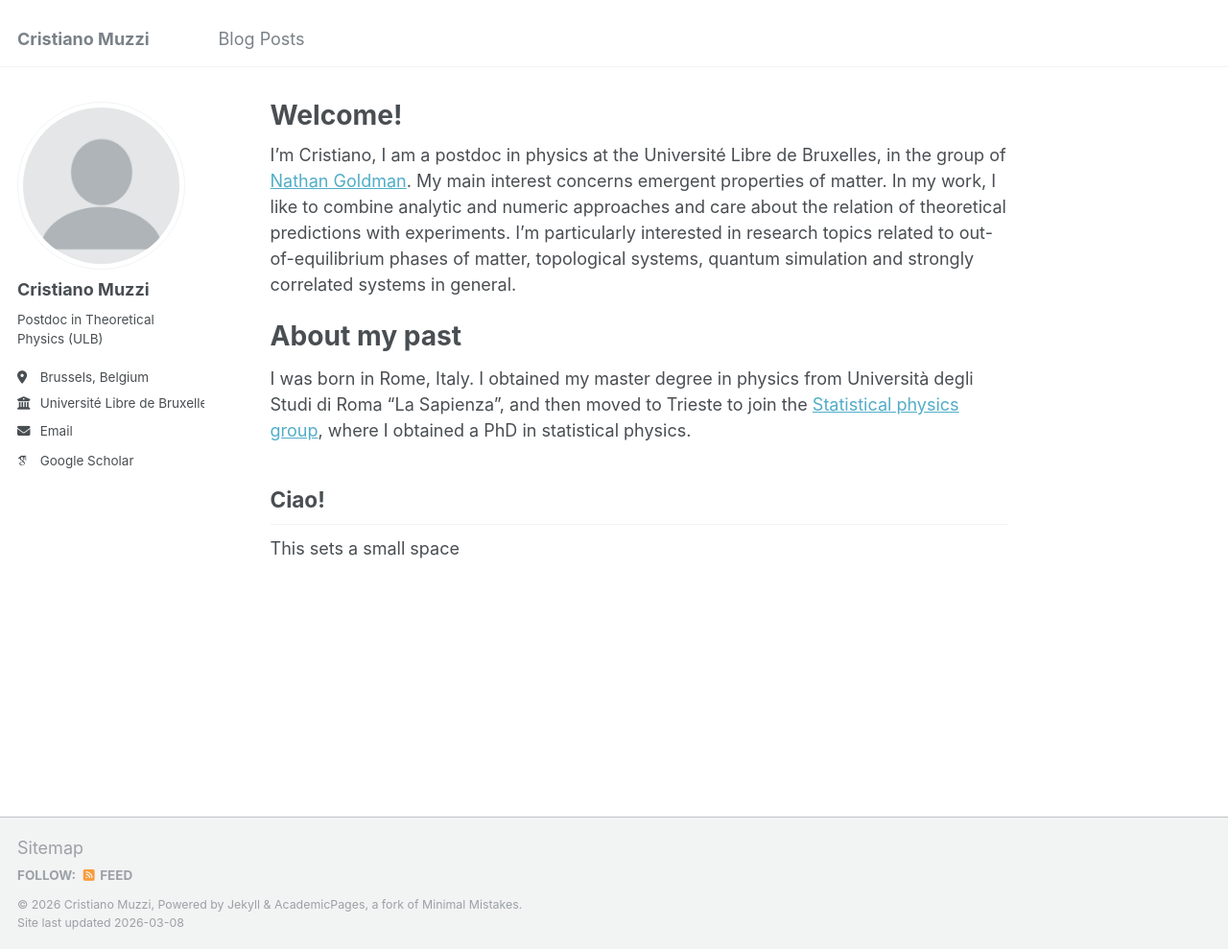
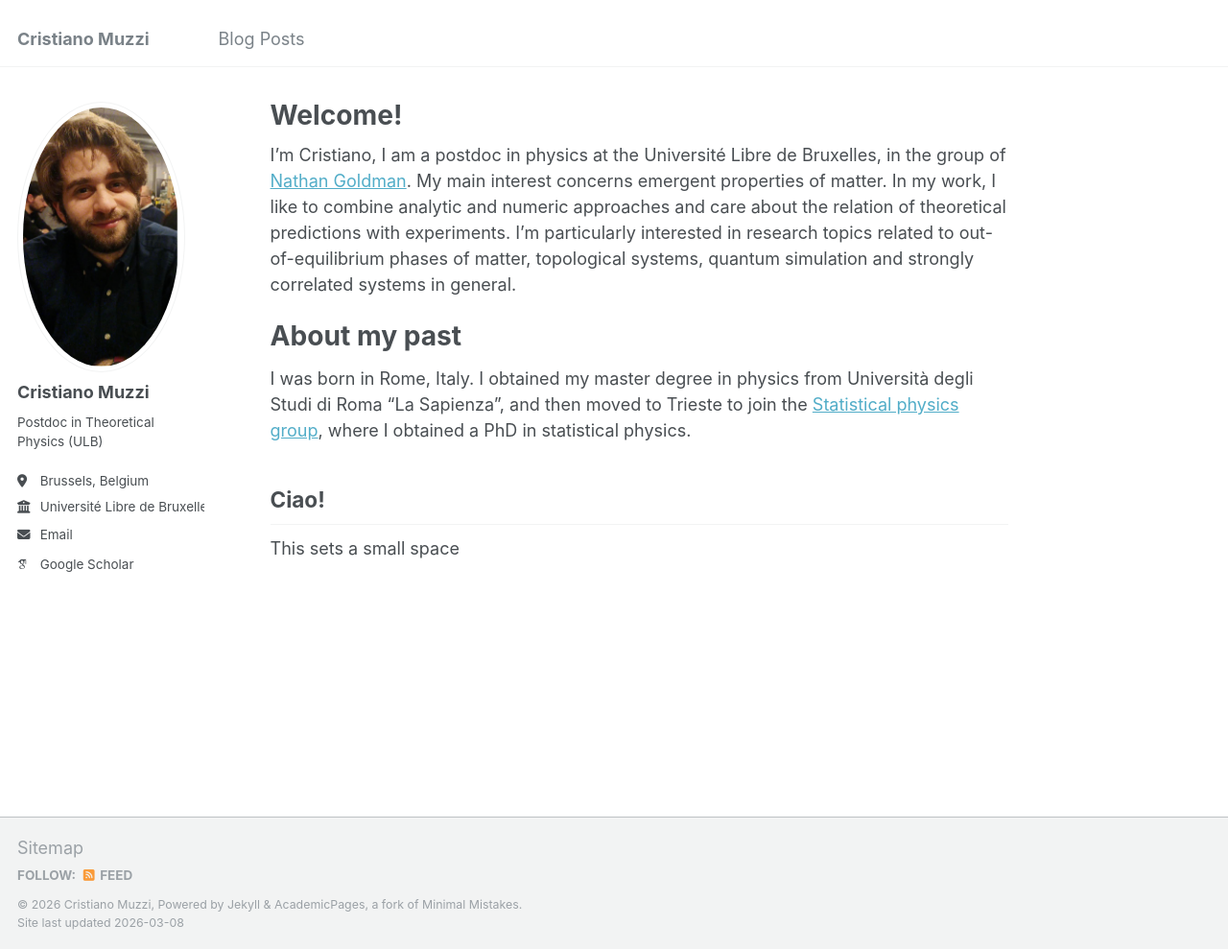
Before and after one commit to cristianomuzzi/cristianomuzzi.github.io, a Jekyll site: the page built from _pages/about.md, in a window 1280 px wide and 989 px high. Shown: the whole window at 96% size. Built offline with Jekyll 4.4.1, drawn with Linux system fonts in a browser that asks for light colours; some web fonts are replaced.

Commit message:
Update author avatar in configuration

```diff
--- a/_config.yml
+++ b/_config.yml
@@ -21,7 +21,7 @@ repository               : "academicpages/academicpages.github.io"
 #               Additional customization can be done by editing /_includes/author-profile.html
 author:
   # Biographic information
-  avatar           : "profile.png"
+  avatar           : "cristianomuzzi.png"
   name             : "Cristiano Muzzi"
   pronouns         : # example: "she/her"
   bio              : "Postdoc in Theoretical Physics (ULB)"
```
